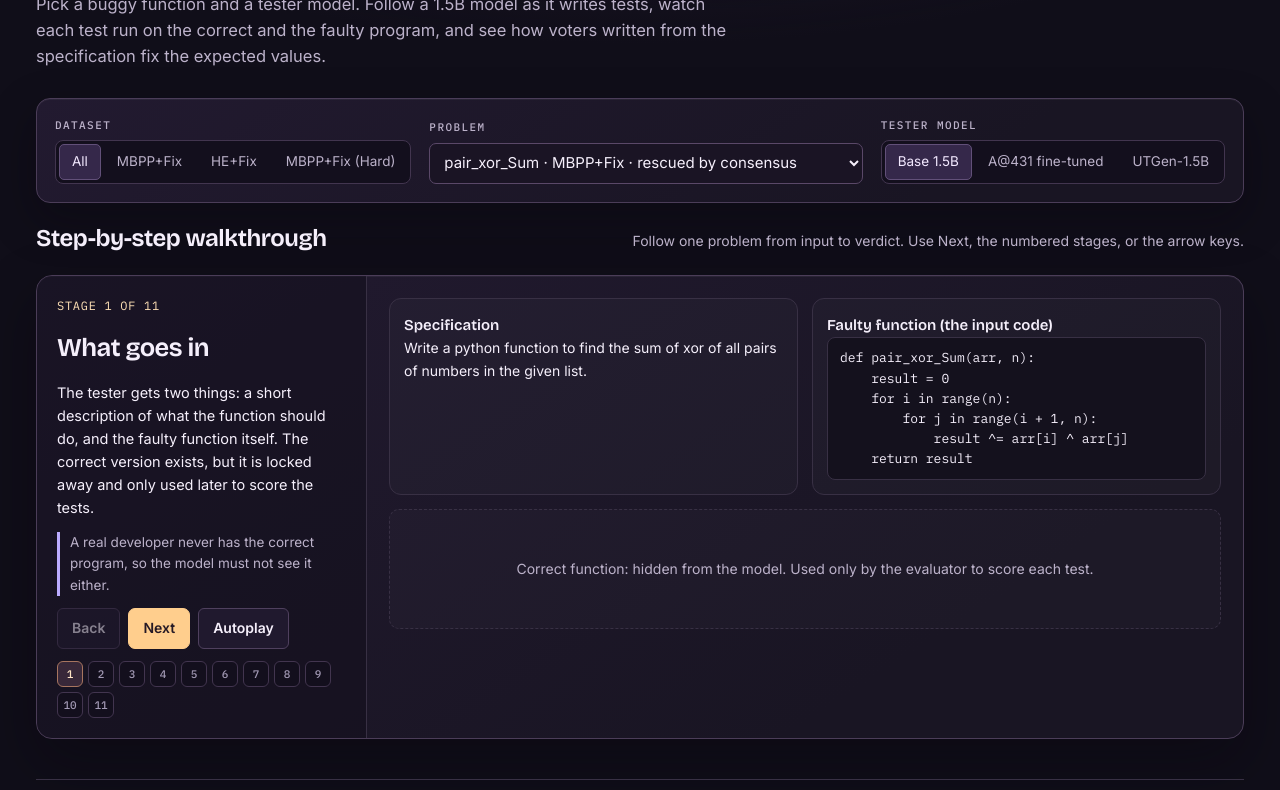
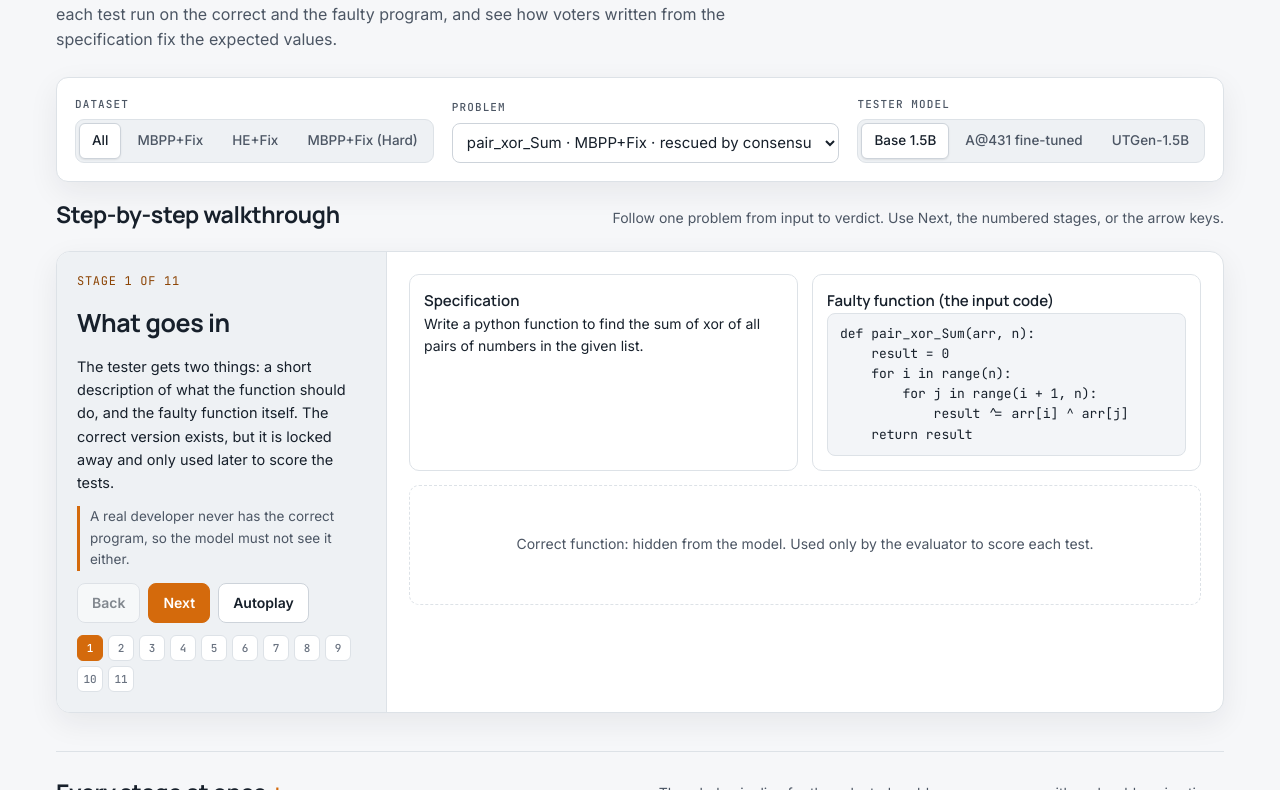
Before and after one commit to vTarun3330/oneiros-playground, a plain HTML site: page index.html in a window 1280 px wide. Shown: the part 208-998 px from the top of the page. Drawn offline with nearby package versions, Linux system fonts and the light colour scheme.

Commit message:
Publish index.html
Co-Authored-By: Claude Opus 5.5 <noreply@anthropic.com>
Claude-Session: https://claude.ai/code/session_01AoRwFe13fR5qPNBUqAvTyb

```diff
--- a/index.html
+++ b/index.html
@@ -6,24 +6,35 @@
 <title>Oneiros Playground</title>
 <meta name="claude:viewport-fit-sides" content="cover">
 <link rel="preconnect" href="https://fonts.googleapis.com">
-<link rel="stylesheet" href="https://fonts.googleapis.com/css2?family=Bricolage+Grotesque:opsz,wght@12..96,400..800&family=Inter:wght@400;500;600&family=Instrument+Serif:ital@1&family=IBM+Plex+Mono:wght@400;500&display=swap">
+<link rel="stylesheet" href="https://fonts.googleapis.com/css2?family=Manrope:wght@500;600;700;800&family=Inter:wght@400;500;600&family=JetBrains+Mono:wght@400;500&display=swap">
 <style>
-/* Layout: dark lab look (one gold accent, violet secondary, hairline rules). Hero with pickers, guided walkthrough as the main view, collapsible full view, results, method. */
+/* Layout: hero with pickers, guided walkthrough as the main view, collapsible full view, results, method. Colour = meaning: green correct program, red faulty program, orange voters/consensus (deck orange). */
 :root {
-  --bg: #100E19; --surface: #191626; --card-a: #221A30; --card-b: #191523; --sunk: #130F1D; --ink: #F5EFFB; --muted: #BCB2CA; --dim: #A39AB5;
-  --line: #383044; --border: #4B3D58; --accent: #FFCE8D; --accent-soft: #2E2433; --accent-ink: #FFE1B6; --violet: #BBABFF;
-  --sel: #35284A; --sel-line: #625079;
-  --good: #8FE0AD; --good-soft: #1B3127; --bad: #FF9D8F; --bad-soft: #3A1F27; --warn: #F2C879; --warn-soft: #33291F;
-  --neutral-soft: #241E31; --code-bg: #14111D;
-  --font-display: "Bricolage Grotesque", Inter, system-ui, sans-serif; --font-body: Inter, system-ui, "Segoe UI", sans-serif;
-  --font-serif: "Instrument Serif", Georgia, serif; --font-mono: "IBM Plex Mono", ui-monospace, "Cascadia Mono", Consolas, monospace;
-  color-scheme: dark;
+  --bg: #F6F7F9; --surface: #FFFFFF; --card-a: #FFFFFF; --card-b: #FAFBFC; --sunk: #EEF1F4; --ink: #17202B; --muted: #4C5664; --dim: #6A7381;
+  --line: #DDE2E7; --border: #CDD3DA; --accent: #D46A0C; --accent-soft: #FDEBD8; --accent-ink: #8C4404; --cool: #2E5C8A;
+  --sel: #FDEBD8; --sel-line: #D46A0C; --shadow: 0 10px 30px rgba(23, 32, 43, .07);
+  --good: #1F7A4D; --good-soft: #DDF1E5; --bad: #BF3A2B; --bad-soft: #FBE4E0; --warn: #956000; --warn-soft: #FBEFD5;
+  --neutral-soft: #EBEEF1; --code-bg: #F3F5F8;
+  --font-display: Manrope, Inter, system-ui, sans-serif; --font-body: Inter, system-ui, "Segoe UI", sans-serif;
+  --font-mono: "JetBrains Mono", ui-monospace, Consolas, monospace;
 }
+@media (prefers-color-scheme: dark) { :root:not([data-theme="light"]) {
+  --bg: #12161C; --surface: #1A1F27; --card-a: #1D232C; --card-b: #1A1F27; --sunk: #151A21; --ink: #E8EBEF; --muted: #AAB2BE; --dim: #8C95A3;
+  --line: #2C333E; --border: #3A4250; --accent: #F0913A; --accent-soft: #3A2716; --accent-ink: #F8C590; --cool: #82AAD6;
+  --sel: #3A2716; --sel-line: #F0913A; --shadow: 0 12px 34px rgba(0, 0, 0, .35);
+  --good: #6FD39C; --good-soft: #183326; --bad: #F28B7E; --bad-soft: #3B1F1C; --warn: #E8B85C; --warn-soft: #352B1A;
+  --neutral-soft: #242B35; --code-bg: #151A21; color-scheme: dark; } }
+:root[data-theme="dark"] {
+  --bg: #12161C; --surface: #1A1F27; --card-a: #1D232C; --card-b: #1A1F27; --sunk: #151A21; --ink: #E8EBEF; --muted: #AAB2BE; --dim: #8C95A3;
+  --line: #2C333E; --border: #3A4250; --accent: #F0913A; --accent-soft: #3A2716; --accent-ink: #F8C590; --cool: #82AAD6;
+  --sel: #3A2716; --sel-line: #F0913A; --shadow: 0 12px 34px rgba(0, 0, 0, .35);
+  --good: #6FD39C; --good-soft: #183326; --bad: #F28B7E; --bad-soft: #3B1F1C; --warn: #E8B85C; --warn-soft: #352B1A;
+  --neutral-soft: #242B35; --code-bg: #151A21; color-scheme: dark; }
 * { box-sizing: border-box; }
 html { background: var(--bg); }
-body { min-height: 100vh; background: radial-gradient(1200px 520px at 50% -120px, #21182E, transparent 70%), var(--bg); color: var(--ink); font-family: var(--font-body); font-size: 15px; line-height: 1.6; }
+body { min-height: 100vh; background: var(--bg); color: var(--ink); font-family: var(--font-body); font-size: 15px; line-height: 1.6; }
 h1, h2, h3, .brand { font-family: var(--font-display); }
-em.gold { font-family: var(--font-serif); font-style: italic; color: var(--accent); font-weight: 400; }
+em.gold { font-style: normal; color: var(--accent); }
 body::before { content: ""; position: fixed; inset: 0 0 auto; height: env(safe-area-inset-top, 0px); z-index: 10; background: var(--surface); }
 .wrap { max-width: 1180px; margin: 0 auto; padding-left: max(16px, env(safe-area-inset-left, 0px)); padding-right: max(16px, env(safe-area-inset-right, 0px)); }
 nav.top { position: sticky; top: env(safe-area-inset-top, 0px); z-index: 9; background: var(--surface); border-bottom: 1px solid var(--line); }
@@ -202,64 +213,63 @@ footer { padding-block: 26px 40px; color: var(--muted); font-size: 13px; }
   .trow .catcell { grid-column: 2 / -1; justify-self: start; }
   .trow.head .catcell { display: none; }
 }
-/* ---- lab look (after base rules so it wins) ---- */
-nav.top { background: rgba(16, 14, 25, .86); backdrop-filter: blur(10px); border-bottom: 1px solid var(--line); }
-body::before { background: var(--bg); }
-.brand { font-weight: 750; letter-spacing: -.02em; font-size: 18px; }
+/* ---- Oneiros look (after base rules so it wins) ---- */
+nav.top { background: color-mix(in srgb, var(--surface) 88%, transparent); backdrop-filter: blur(10px); border-bottom: 1px solid var(--line); }
+body::before { background: var(--surface); }
+.brand { font-weight: 800; letter-spacing: -.02em; font-size: 18px; }
 .brand span { color: var(--accent); }
-nav.top a { color: var(--dim); font-size: 13.5px; }
-nav.top a:hover { color: var(--ink); }
-.wrap { max-width: 1240px; }
-header.hero { padding-block: 46px 10px; }
-h1 { font-size: clamp(34px, 5vw, 62px); font-weight: 650; letter-spacing: -.05em; line-height: 1.02; }
-h2 { font-size: clamp(19px, 1.9vw, 24px); font-weight: 650; letter-spacing: -.02em; }
-.lead { color: var(--muted); font-size: 16.5px; margin-top: 14px; }
-.eyebrow, .lbl, .field label, .stage-n, .num, .tag, .k { font-family: var(--font-mono); text-transform: uppercase; letter-spacing: .13em; font-size: 11px; }
-.eyebrow { color: var(--accent); }
-.pickers { background: linear-gradient(147deg, var(--card-a), var(--card-b) 76%); border: 1px solid var(--border); border-radius: 14px;
-  box-shadow: 0 17px 44px #08060E5C, inset 0 1px #FFFFFF0D; margin-top: 28px; padding: 18px; }
-.seg { background: var(--sunk); border: 1px solid #42354F; border-radius: 8px; padding: 3px; gap: 3px; }
-.seg button { background: transparent; border: 1px solid transparent; border-radius: 5px; color: var(--muted); padding: 6px 12px; font-size: 13.5px; }
+nav.top a { color: var(--muted); font-size: 13.5px; font-weight: 500; }
+nav.top a:hover { color: var(--accent-ink); }
+.wrap { max-width: 1200px; }
+header.hero { padding-block: 40px 8px; }
+h1 { font-size: clamp(32px, 4.6vw, 54px); font-weight: 800; letter-spacing: -.035em; line-height: 1.05; }
+h2 { font-size: clamp(19px, 1.8vw, 23px); font-weight: 700; letter-spacing: -.015em; }
+.lead { color: var(--muted); font-size: 16px; margin-top: 12px; }
+.eyebrow, .lbl, .field label, .stage-n, .num, .tag, .k { font-family: var(--font-mono); text-transform: uppercase; letter-spacing: .1em; font-size: 11px; }
+.eyebrow { color: var(--accent-ink); }
+.pickers { background: var(--surface); border: 1px solid var(--line); border-radius: 12px; box-shadow: var(--shadow); margin-top: 24px; padding: 18px; }
+.seg { background: var(--sunk); border: 1px solid var(--line); border-radius: 9px; padding: 3px; gap: 3px; }
+.seg button { background: transparent; border: 1px solid transparent; border-radius: 6px; color: var(--muted); padding: 6px 12px; font-size: 13.5px; font-weight: 500; }
 .seg button:hover { color: var(--ink); }
-.seg button[aria-pressed="true"] { background: var(--sel); border-color: var(--sel-line); color: #F3E9FF; }
-select { background: #1A1424; border: 1px solid #5A4868; border-radius: 7px; min-height: 41px; color: var(--ink); }
-.btn { background: var(--accent); border-color: var(--accent); color: #251925; border-radius: 7px; min-height: 40px; }
-.btn:hover:not(:disabled) { background: #FFE1B6; }
-.btn.ghost { background: #20192E; border: 1px solid #4F405E; color: var(--ink); border-radius: 6px; }
-.btn.ghost:hover:not(:disabled) { border-color: var(--violet); background: #302240; }
+.seg button[aria-pressed="true"] { background: var(--surface); border-color: var(--border); color: var(--ink); box-shadow: 0 1px 2px rgba(0,0,0,.08); }
+select { background: var(--surface); border: 1px solid var(--border); border-radius: 8px; min-height: 40px; color: var(--ink); }
+.btn { background: var(--accent); border-color: var(--accent); color: #FFFFFF; border-radius: 8px; min-height: 38px; }
+.btn:hover:not(:disabled) { filter: brightness(1.06); }
+.btn.ghost { background: var(--surface); border: 1px solid var(--border); color: var(--ink); }
+.btn.ghost:hover:not(:disabled) { border-color: var(--accent); color: var(--accent-ink); }
 button:focus-visible, select:focus-visible, .step:focus-visible, .voter:focus-visible, .chip:focus-visible, .dots button:focus-visible { outline: 2px solid var(--accent); }
-.guide { background: linear-gradient(147deg, var(--card-a), var(--card-b) 76%); border: 1px solid var(--border); border-radius: 16px;
-  box-shadow: 0 24px 56px #08060E63, inset 0 1px #FFFFFF0D; }
-.narr { background: rgba(19, 15, 29, .55); border-right: 1px solid var(--line); }
-.narr h2 { font-size: clamp(20px, 2vw, 26px); }
-.narr .why { border-left-color: var(--violet); color: var(--muted); }
-.dots button { background: var(--sunk); border-color: #42354F; color: var(--dim); }
-.dots button.done { background: #2A2136; color: var(--accent-ink); }
-.dots button.cur { background: #382839; border-color: #A7755F; color: #FFE5C5; }
-.card, .prog, .lockbox, .anatomy .part, .typed div, .g8, .trow, .voter, .chip, .tstep .box { background: rgba(255, 255, 255, .02); border-color: var(--line); }
-.card { border-radius: 12px; }
-.typed div.focus, .voter.maj, .chip[aria-pressed="true"] { background: #2E2433; border-color: #A7755F; color: #FFE5C5; }
+.guide { background: var(--surface); border: 1px solid var(--line); border-radius: 14px; box-shadow: var(--shadow); }
+.narr { background: var(--sunk); border-right: 1px solid var(--line); }
+.narr h2 { font-size: clamp(20px, 2vw, 25px); }
+.narr .why { border-left-color: var(--accent); color: var(--muted); }
+.dots button { background: var(--surface); border-color: var(--line); color: var(--dim); }
+.dots button.done { background: var(--accent-soft); color: var(--accent-ink); border-color: transparent; }
+.dots button.cur { background: var(--accent); border-color: var(--accent); color: #FFFFFF; }
+.card, .prog, .lockbox, .anatomy .part, .typed div, .g8, .trow, .voter, .chip, .tstep .box { background: var(--surface); border-color: var(--line); }
+.card { border-radius: 10px; }
+.typed div.focus, .voter.maj, .chip[aria-pressed="true"] { background: var(--accent-soft); border-color: var(--accent); color: var(--accent-ink); }
+.prog:first-child h3 { color: var(--good); }
 pre.code { background: var(--code-bg); border-color: var(--line); }
-.tag { background: var(--neutral-soft); color: var(--dim); font-size: 10.5px; }
-.tag.accent { background: #2E2433; color: var(--accent); }
+.tag { background: var(--neutral-soft); color: var(--muted); font-size: 10.5px; }
+.tag.accent { background: var(--accent-soft); color: var(--accent-ink); }
 .st { background: var(--neutral-soft); color: var(--dim); }
-.pill { background: var(--neutral-soft); color: var(--muted); font-weight: 500; }
-.bar div { color: #140F1C; font-weight: 500; }
+.pill { background: var(--neutral-soft); color: var(--muted); font-weight: 600; }
+.bar div { color: #FFFFFF; font-weight: 600; }
 .score { background: var(--sunk); border: 1px solid var(--line); }
-.bigverdict.neutral { background: #241D30; }
-.step { background: var(--sunk); border-color: #42354F; color: var(--muted); }
+.bigverdict.neutral { background: var(--accent-soft); color: var(--ink); }
+.step { background: var(--surface); border-color: var(--line); color: var(--muted); }
 .step b { color: var(--dim); }
-.step.on { background: #382839; border-color: #A7755F; color: #FFE5C5; }
-.step.on b { color: var(--accent); }
-section.scene { background: transparent; border: 0; border-top: 1px solid var(--line); border-radius: 0; padding: 34px 0 6px; margin-top: 18px; }
+.step.on { background: var(--accent-soft); border-color: var(--accent); color: var(--accent-ink); }
+.step.on b { color: var(--accent-ink); }
+section.scene { background: transparent; border: 0; border-top: 1px solid var(--line); border-radius: 0; padding: 32px 0 6px; margin-top: 18px; }
 section.scene.focus { box-shadow: none; }
 section.scene.focus .scene-head h2 { color: var(--accent-ink); }
-details.full { margin-top: 40px; border-top: 1px solid var(--line); padding-top: 22px; }
+details.full { margin-top: 38px; border-top: 1px solid var(--line); padding-top: 22px; }
 details.full > summary { cursor: pointer; list-style: none; display: flex; justify-content: space-between; align-items: center; gap: 12px; flex-wrap: wrap; }
 details.full > summary::-webkit-details-marker { display: none; }
 details.full > summary h2::after { content: " +"; color: var(--accent); }
 details.full[open] > summary h2::after { content: " −"; }
-.next { border-color: var(--border); color: var(--muted); }
+.next { border-color: var(--border); color: var(--muted); background: var(--surface); }
 footer { color: var(--dim); }
 @media (prefers-reduced-motion: reduce) { * { transition: none !important; animation: none !important; } }
 </style>
@@ -616,14 +626,14 @@ footer { color: var(--dim); }
     const css = getComputedStyle(document.documentElement), c = (n) => css.getPropertyValue(n).trim();
     let s = `<svg viewBox="0 0 ${W} ${H}" role="img" aria-label="Kill@8 and Kill@1 by system">`;
     [0, 25, 50, 75, 100].forEach((t) => { s += `<line x1="${x(t)}" x2="${x(t)}" y1="${top}" y2="${H - 24}" stroke="${c("--line")}" />` +
-      `<text x="${x(t)}" y="${H - 8}" fill="${c("--muted")}" font-size="12" text-anchor="middle" font-family="IBM Plex Mono, monospace">${t}%</text>`; });
+      `<text x="${x(t)}" y="${H - 8}" fill="${c("--muted")}" font-size="12" text-anchor="middle" font-family="JetBrains Mono, monospace">${t}%</text>`; });
     rows.forEach((r, i) => {
       const y = top + i * rowH, cons = /consensus/.test(r.system);
-      s += `<text x="${left - 10}" y="${y + 20}" fill="${c("--ink")}" font-size="13" text-anchor="end" font-weight="${cons ? 600 : 400}" font-family="IBM Plex Sans, sans-serif">${r.system}</text>`;
+      s += `<text x="${left - 10}" y="${y + 20}" fill="${c("--ink")}" font-size="13" text-anchor="end" font-weight="${cons ? 600 : 400}" font-family="Inter, sans-serif">${r.system}</text>`;
       s += `<rect x="${x(0)}" y="${y + 6}" width="${x(r.kill8) - x(0)}" height="16" rx="3" fill="${c("--accent")}" opacity="${cons ? 1 : .55}" />`;
-      s += `<text x="${x(r.kill8) + 6}" y="${y + 19}" fill="${c("--ink")}" font-size="12" font-family="IBM Plex Mono, monospace">${r.kill8}</text>`;
+      s += `<text x="${x(r.kill8) + 6}" y="${y + 19}" fill="${c("--ink")}" font-size="12" font-family="JetBrains Mono, monospace">${r.kill8}</text>`;
       s += `<rect x="${x(0)}" y="${y + 25}" width="${x(r.kill1) - x(0)}" height="9" rx="2" fill="${c("--ink")}" opacity="${cons ? .9 : .45}" />`;
-      s += `<text x="${x(r.kill1) + 6}" y="${y + 34}" fill="${c("--muted")}" font-size="11" font-family="IBM Plex Mono, monospace">${r.kill1}</text>`;
+      s += `<text x="${x(r.kill1) + 6}" y="${y + 34}" fill="${c("--muted")}" font-size="11" font-family="JetBrains Mono, monospace">${r.kill1}</text>`;
     });
     $("#chart").innerHTML = s + "</svg>";
   }
```
